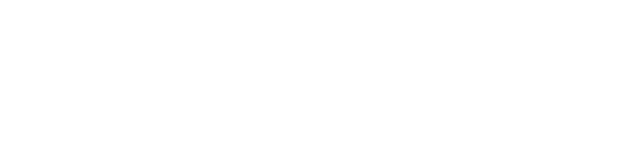
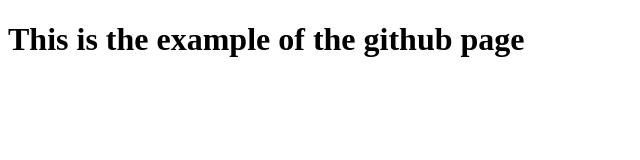
Before and after one commit to ryosuke4138/ryosuke4138.github.io, a plain HTML site: page index.html in a window 1280 px wide. Shown: the whole page, without its empty margins (0-640 px from the left). Drawn offline with Linux system fonts and the light colour scheme.

Commit message:
Update index.html

```diff
--- a/index.html
+++ b/index.html
@@ -5,5 +5,7 @@
     <meta name="viewport" content="width=device-width, initial-scale=1.0" />
     <title>Github page Ryosuke Okamae</title>
   </head>
-  <body></body>
+  <body>
+     <h1>This is the example of the github page</h1>
+  </body>
 </html>
```
